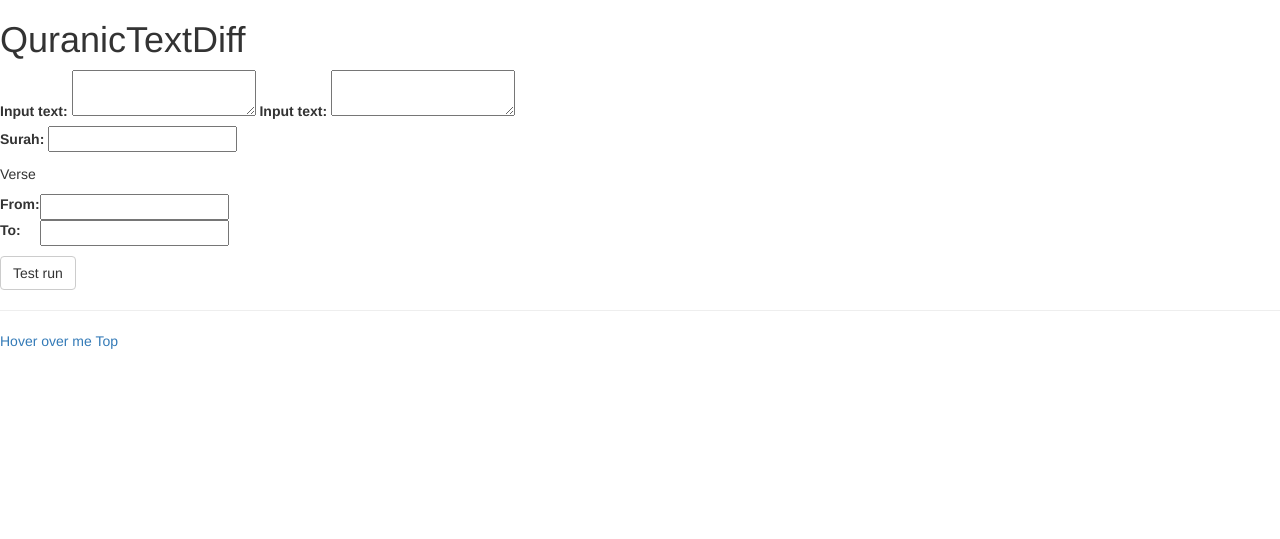
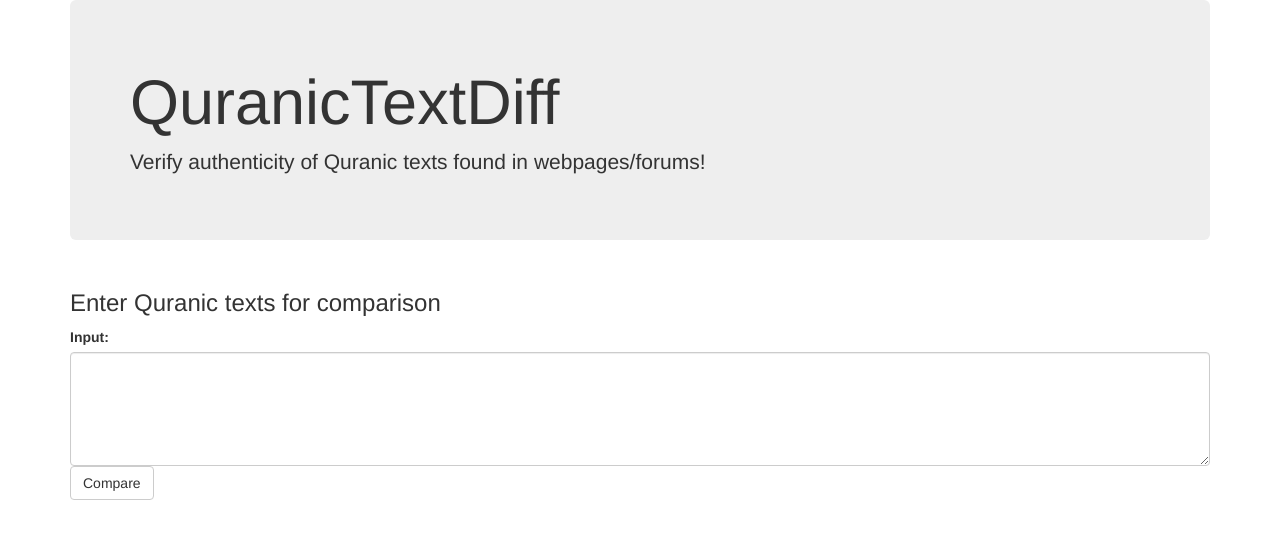
Before and after one commit to suhailmahmood/QuranicTextDiff, a Django app: page /qurantextdiff/ in a window 1280 px wide. Shown: the top 539 px of the page. Run offline with Django 3.2, Linux system fonts and the light colour scheme; parts of the project's set-up code (start-up, migrations or seed data) failed here and were passed over; some libraries are stand-ins or nearby versions.

Commit message:
Add full-text search capability.
Some design changes to the templates.

```diff
--- a/qurantextdiff/templates/qurantextdiff/base.html
+++ b/qurantextdiff/templates/qurantextdiff/base.html
@@ -13,9 +13,9 @@
     <script src="{% static "qurantextdiff/js/bootstrap.js" %}"></script>
 
     <script>
-    $(document).ready(function(){
-        $('[data-toggle="tooltip"]').tooltip();
-    });
+        $(document).ready(function () {
+            $('[data-toggle="tooltip"]').tooltip();
+        });
     </script>
 </head>
 
--- a/qurantextdiff/templates/qurantextdiff/index.html
+++ b/qurantextdiff/templates/qurantextdiff/index.html
@@ -6,55 +6,26 @@
 
 
 {% block bodyblock %}
-    <h1>QuranicTextDiff</h1>
 
-    <form action="details/" method="post">
-        {% csrf_token %}
+    <div class="container">
+        <div class="jumbotron">
+            <h1>QuranicTextDiff</h1>
 
-        <label for="user_input1">Input text:</label>
-        <textarea name="user_input1"></textarea>
+            <p>Verify authenticity of Quranic texts found in webpages/forums!</p>
+        </div>
+    </div>
 
-        <label for="user_input2">Input text:</label>
-        <textarea name="user_input2"></textarea>
 
-        <p>
-            <label for="surah_no">Surah: </label>
-            <input type="text" name="surah_no" width="100">
-        </p>
+    <div class="container">
+        <h3>Enter Quranic texts for comparison</h3>
 
-        <p>
-            Verse <br>
-        <table>
-            <tr>
-                <td>
-                    <label for="verse_start">From: </label>
-                </td>
-                <td>
-                    <input type="text" name="verse_start"><br>
-                </td>
-            </tr>
+        <form role="form" action="details/" method="post">
+            {% csrf_token %}
+            <label for="comment">Input:</label>
+            <textarea class="form-control" rows="5" name="user_input"></textarea>
 
-            <tr>
-                <td>
-                    <label for="verse_end">To: </label>
-                </td>
-                <td>
-                    <input type="text" name="verse_end">
-                </td>
-            </tr>
-        </table>
-        </p>
+            <button type="submit" class="btn btn-default">Compare</button>
+        </form>
+    </div>
 
-        <input type="submit" value="Test run" class="btn btn-default">
-    </form>
-    <hr>
-
-    <a href="#" data-toggle="tooltip" title="Hooray!">Hover over me</a>
-    <a href="#" data-toggle="tooltip" data-placement="bottom" title="Hooray!">Top</a>
-
-    <script>
-        $(document).ready(function () {
-            $('[data-toggle="tooltip"]').tooltip();
-        });
-    </script>
 {% endblock %}
--- a/qurantextdiff/views.py
+++ b/qurantextdiff/views.py
@@ -1,6 +1,7 @@
 from django.shortcuts import render
 
-from .helpers import MockInputs, QuranicTextDiff, textprocess
+from qurantextdiff.helpers.textprocess import *
+from .helpers import QuranicTextDiff
 from .models import QuranNonDiacritic, QuranDiacritic
 
 
@@ -8,46 +9,33 @@ def index_view(request):
     return render(request, 'qurantextdiff/index.html')
 
 
-# this is rubbish, needs work
 def details_view(request):
-    # Step 1: Preprocessor readies the user input ==> user input is now ready to use for searching
-    # Step 2: Search the database to retrieve the identities of the user input
-    # Step 3: Send the original text from db and user input and the identities to the differ module
-    # Step 4: differ module outputs html, which is ready to render
+    user_input = request.POST.get('user_input', None)
 
-    user_input1 = request.POST.get('user_input1', None)
-    user_input2 = request.POST.get('user_input2', None)
-    surah_no = request.POST.get('surah_no', None)
-    verse_start = request.POST.get('verse_start', None)
-    verse_end = request.POST.get('verse_end', None)
+    if user_input:
+        preprocessed_input_lines = preprocess_input_for_search(user_input)
 
-    # only for viewing the Holy Quran
-    if not user_input1 and not user_input2:
-        query_result = QuranDiacritic.objects.filter(surah_no=surah_no, verse_no__range=(verse_start, verse_end))
-        verses = [('{}:{}'.format(q.surah_no, q.verse_no), '{}'.format(q.verse)) for q in query_result]
-        return render(request, 'qurantextdiff/details.html', {'qurantable': verses})
-
-    # when input, surah_no and verse_no are given
-    if user_input1 and not user_input2:
-        preprocessed_input_lines = textprocess.preprocess_input_for_search(user_input1)
-        query_result = QuranDiacritic.objects.filter(surah_no=surah_no, verse_no__range=(verse_start, verse_end))
-        identities = [(surah_no, v_no) for v_no in range(int(verse_start), int(verse_end) + 1)]
-
-        original_text_lines = [q.verse for q in query_result]
+        original_text_lines, identities = search(preprocessed_input_lines)
         quranicTextDiff = QuranicTextDiff.QuranicTextDiff(original_text_lines, preprocessed_input_lines)
         original_text_tagged, input_text_tagged = quranicTextDiff.compare()
 
         html_differ = QuranicTextDiff.HtmlCreator(original_text_tagged, input_text_tagged, identities)
         diff_table = html_differ.create_diff_html()
 
-    # when only two texts are given, nothing more
-    if not surah_no and not verse_start and not verse_end:
-        preprocessed_input1 = textprocess.preprocess_input_for_search(user_input1)
-        preprocessed_input2 = textprocess.preprocess_input_for_search(user_input2)
+    return render(request, 'qurantextdiff/details.html', {'difftable': diff_table})
 
-        quranicTextDiff = QuranicTextDiff.QuranicTextDiff(preprocessed_input1, preprocessed_input2)
-        original_text_tagged, input_text_tagged = quranicTextDiff.compare()
-        html_differ = QuranicTextDiff.HtmlCreator(original_text_tagged, input_text_tagged, [(0, 0)])
-        diff_table = html_differ.create_diff_html()
 
-    return render(request, 'qurantextdiff/details.html', {'difftable': diff_table})
+def search(input_lines):
+    searchable = remove_diacritics(normalize(input_lines))
+
+    diacritic_verses, identities = [], []
+    for line in searchable:
+        obj = QuranNonDiacritic.objects.filter(verse__search=line)
+
+        non_diac_verse, sno, vno = obj[0].verse, obj[0].surah_no, obj[0].verse_no
+        diac_verse = QuranDiacritic.objects.filter(surah_no=sno, verse_no=vno)[0].verse
+
+        diacritic_verses.append(diac_verse)
+        identities.append((obj[0].surah_no, obj[0].verse_no))
+
+    return diacritic_verses, identities
```
